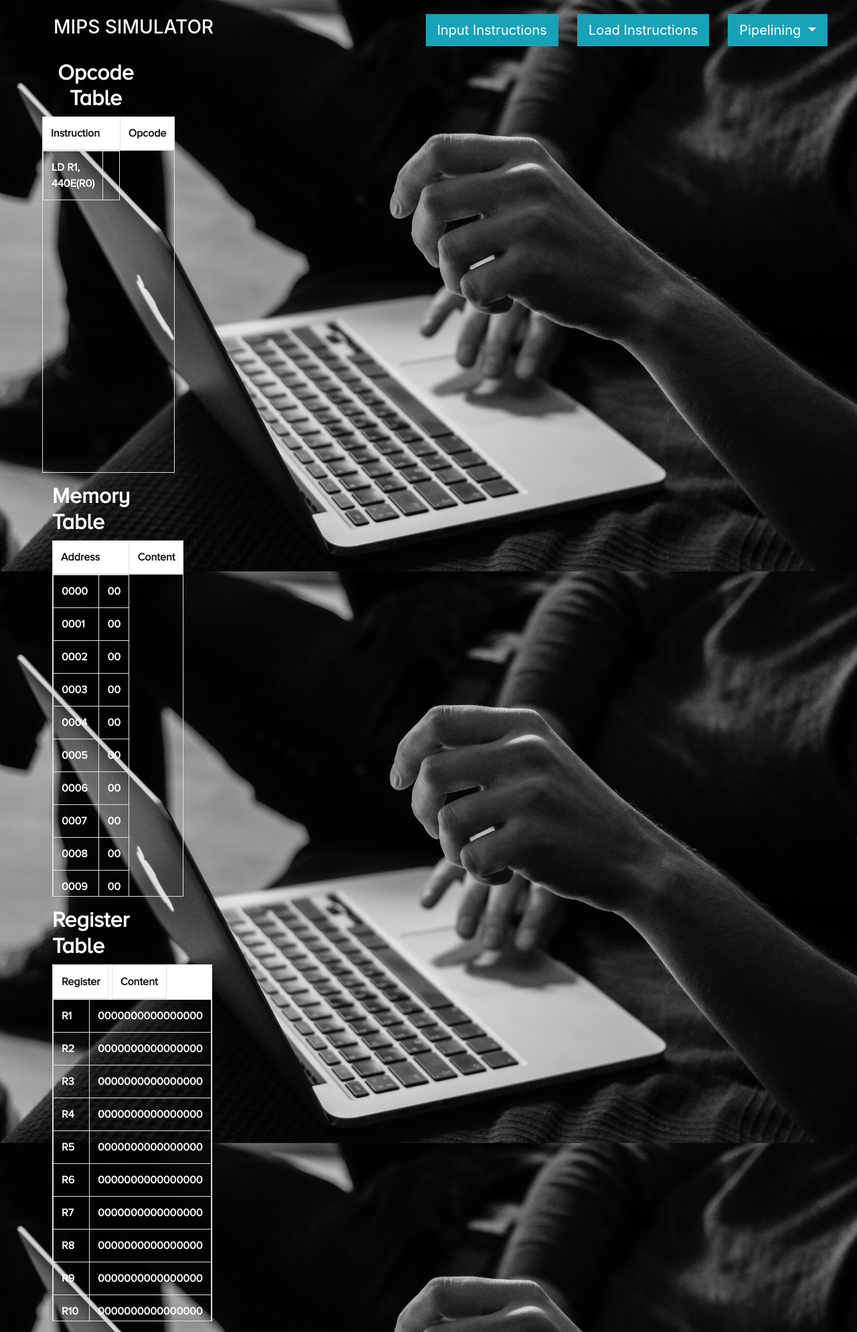
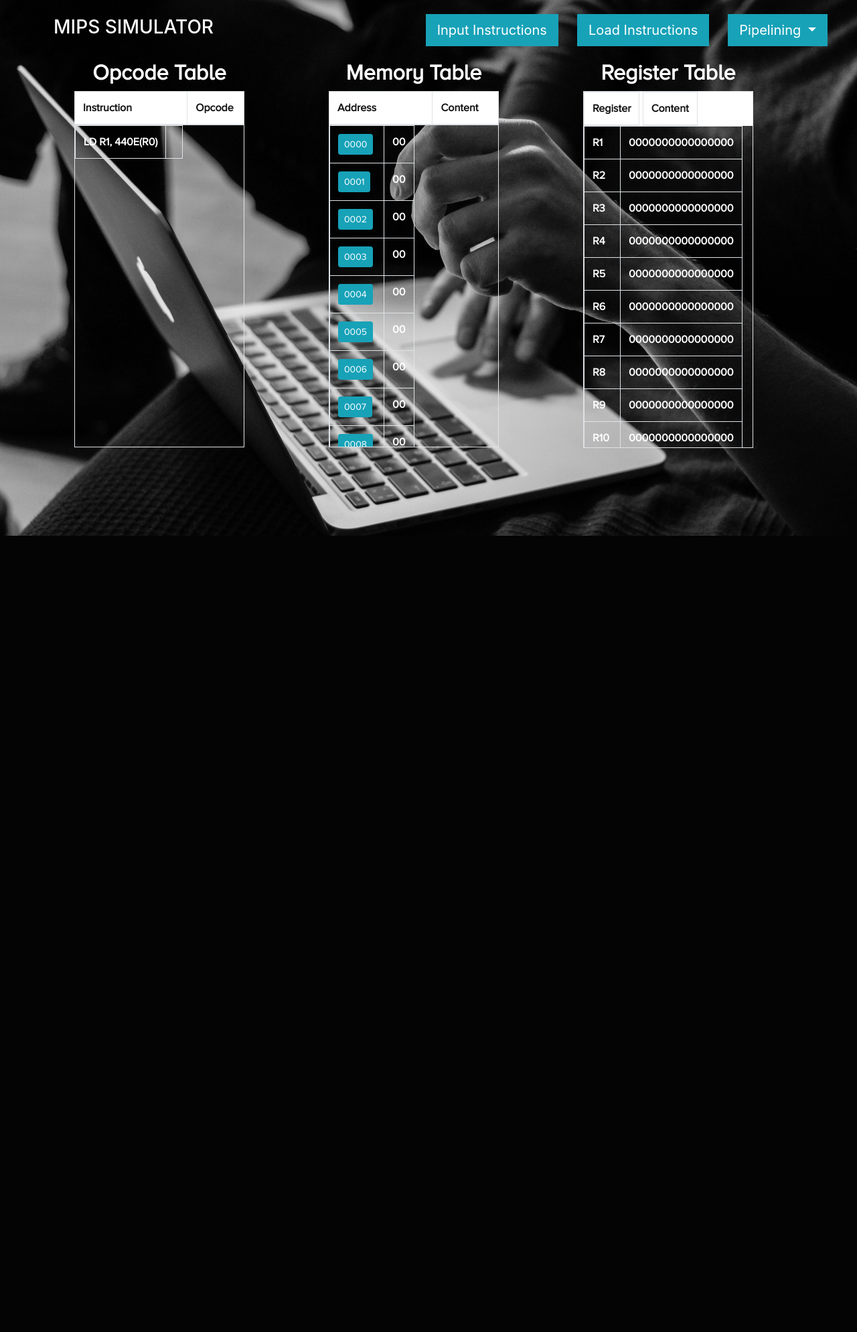
Before and after one commit to homeostaceys/microMIPS, a Django app: page /load/ in a window 1280 px wide. Shown: the whole page at 67% size. After the commit the page ends 800 px from the top, so only its background shows below. Run offline with Django 3.2, Linux system fonts and the light colour scheme; data comes from the database, SQL or seed files in the repository; lists and menus that the app fills with data are empty; some libraries are stand-ins or nearby versions.

Commit message:
Add files via upload

```diff
--- a/microMIPs/mips/templates/mips/load.html
+++ b/microMIPs/mips/templates/mips/load.html
@@ -10,7 +10,7 @@
   <div class="row ">
     <!--Opcode Table-->
 
-        <div class="col-2">
+        <div class="col  ml-lg-5 mr-lg-5">
             <h2 align="center"><strong class="text-white">Opcode Table</strong></h2>
             <table class="table table-bordered" >
                 <thead>
@@ -30,9 +30,9 @@
                 </tbody>
 
             </table>
-
+      </div>
     <!--Memory Table-->
-       <div class="col-2">
+       <div class="col ml-lg-5 mr-lg-5">
             <h2  align="center"><strong class="text-white" >Memory Table</strong></h2>
             <table class="table table-bordered" >
                 <thead>
@@ -44,7 +44,7 @@
                 <tbody style=" color: white; overflow-y: scroll; display: inline-block; height: 30em;">
                     {% for mem in memlist %}
                     <tr style="width:inherit;">
-                        <th>{{ mem.address }}</th>
+                        <th><button role="button" class="btn btn-info btn-sm" data-toggle="modal" data-target="#editModal" >{{ mem.address }}</button></th>
                         <th>{{ mem.memval }}</th>
                     </tr>
                     {% endfor %}
@@ -58,7 +58,7 @@
 
         <!--Register Table-->
 
-        <div class="col-2">
+        <div class=" ml-lg-5 col mr-lg-5">
             <h2 align="center"><strong class="text-white">Register Table</strong></h2>
             <table class="table table-bordered">
                 <thead style="display: block;">
@@ -82,4 +82,24 @@
   </div>
 </div>
 </div>
+
+<div id="editModal" class="modal fade" role="dialog">
+    <div class="modal-dialog">
+        <div class="modal-content">
+            <div class="modal-header">
+                <h2>Edit Memory</h2>
+                <button type="button" class="close" data-dismiss="modal">&times;</button>
+            </div>
+
+            <div class="modal-body">
+                <label>Memory Content</label>
+                <input type="text" class="form-control">
+            </div>
+
+            <div class="modal-footer">
+                <button type="submit" class="btn btn-success">Save</button>
+            </div>
+        </div>
+    </div>
+</div>
 {% endblock %}
```
